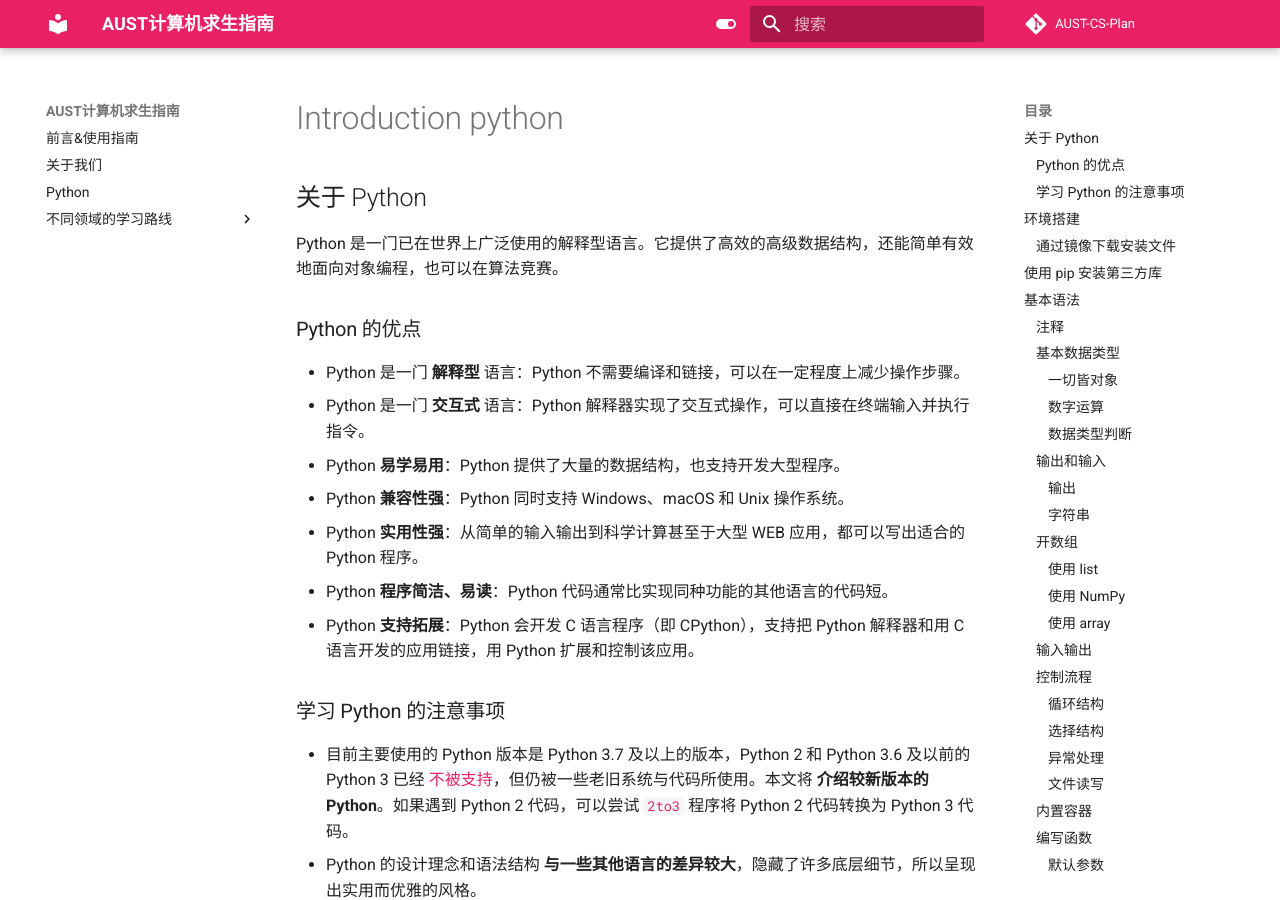
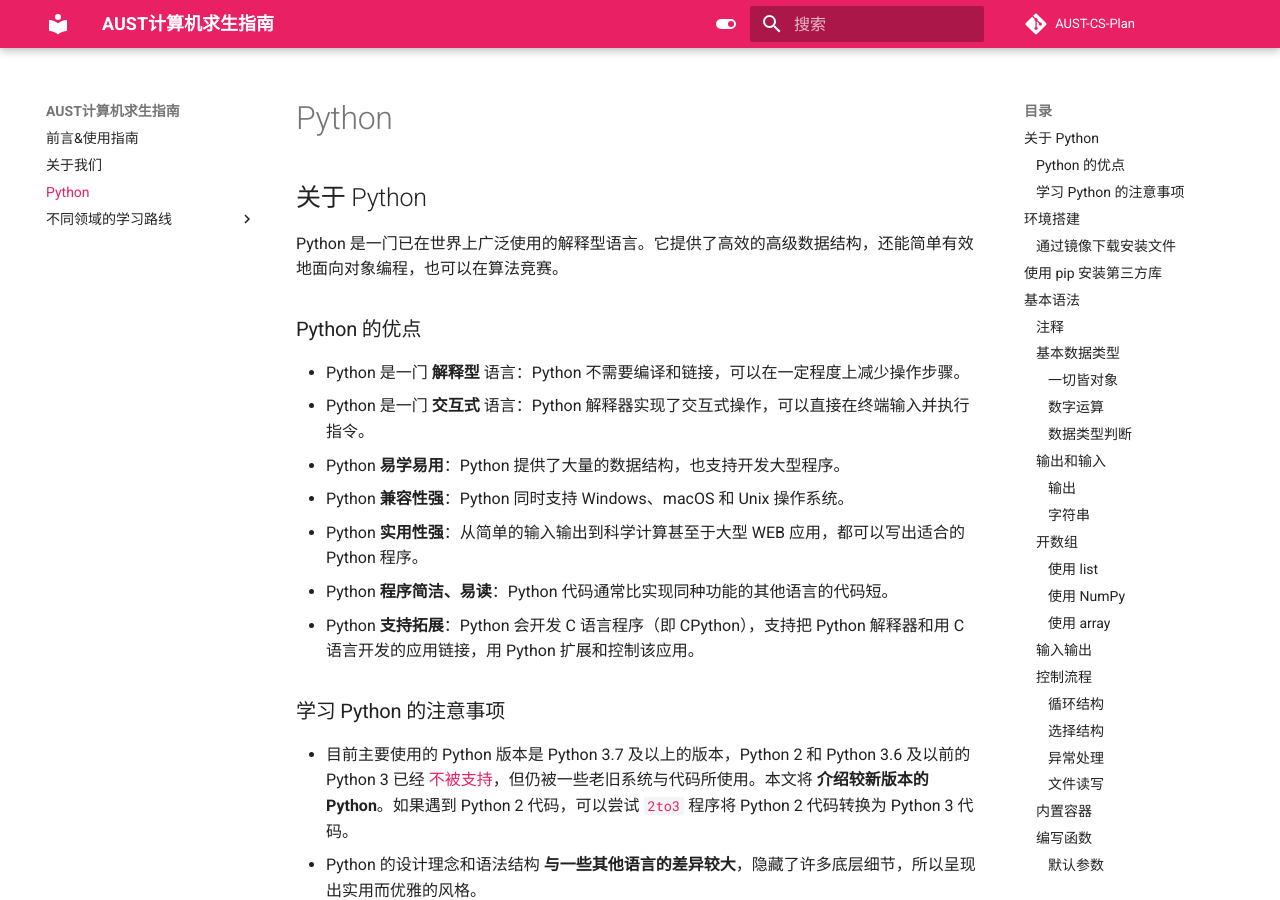
Before and after one commit to ForsakenDelusion/AUST-CS-Plan, an MkDocs documentation site: the page built from docs/python/introduction_python.md, in a window 1280 px wide and 900 px high. Built offline with MkDocs 1.6.1 and Material for MkDocs 9.7.7, drawn with Linux system fonts in a browser that asks for light colours; comment, search, counter and statistics services are not loaded; some of the changed lines change nothing that is shown.

Commit message:
add Python field

```diff
--- a/mkdocs.yml
+++ b/mkdocs.yml
@@ -47,7 +47,7 @@
 nav:
   - 前言&使用指南: "index.md"
   - 关于我们: "aboutus.md"
-  - Python: "introduction_python.md"
+  - Python: "python/introduction_python.md"
   - 不同领域的学习路线:
     - Java:
       - 路线总览: "不同领域的学习路线/Java/roadmap.md"
```
